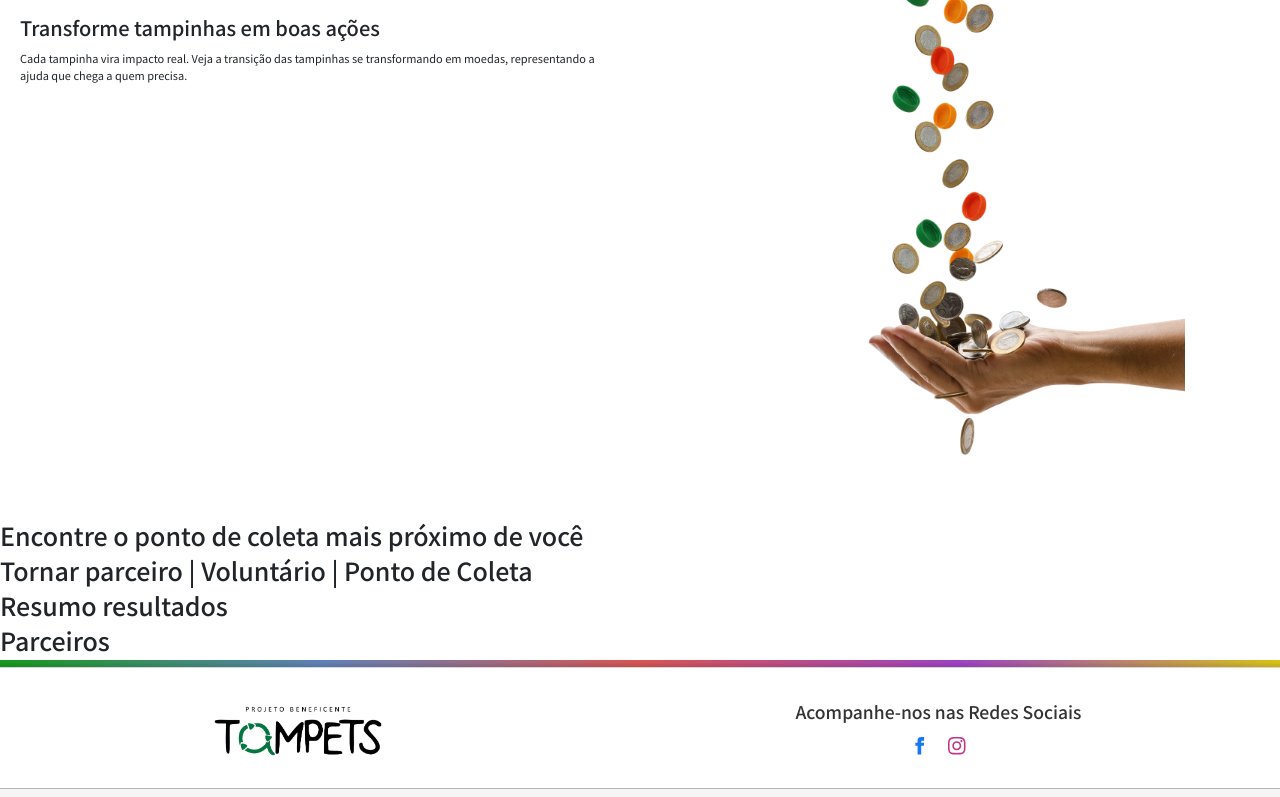
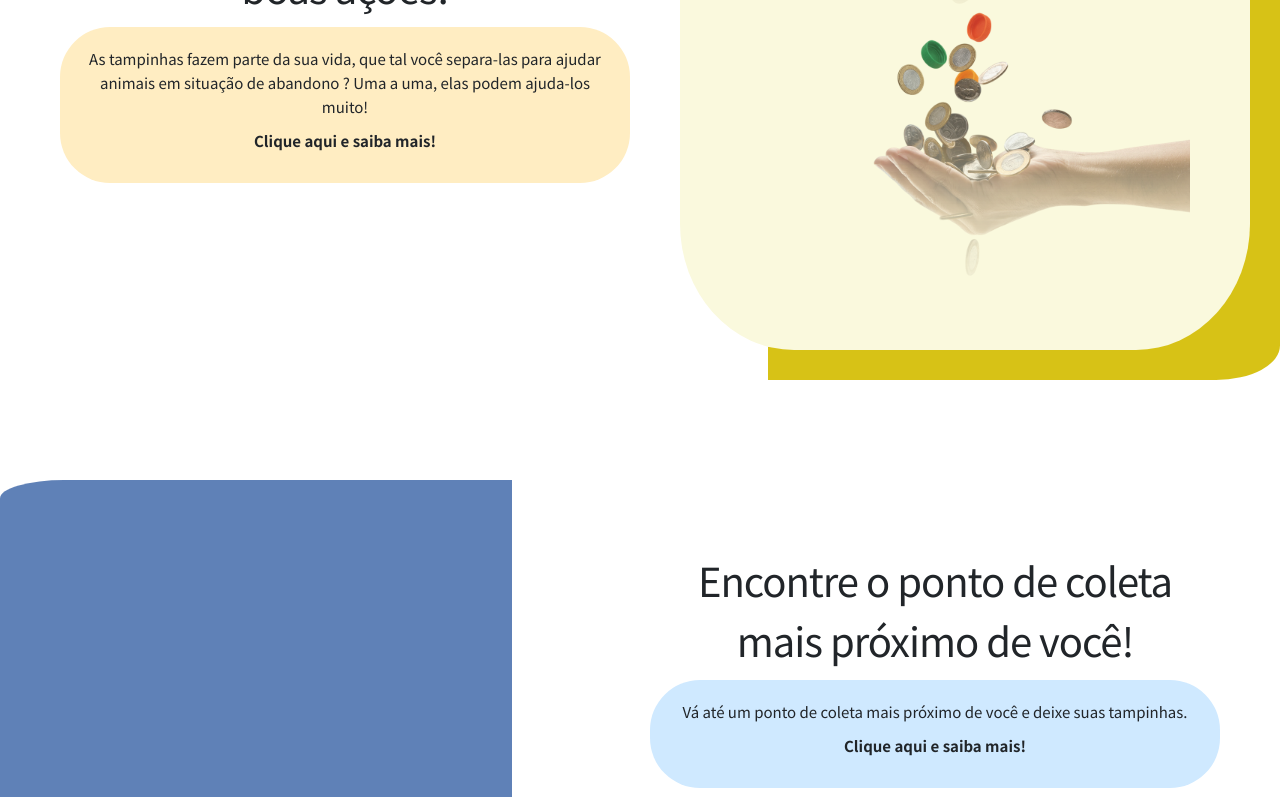
Before and after one commit to DaianeKCamargo/FATEC_ProjetoIntegrador2, a Next.js app: page / in a window 1280 px wide. Shown: the part 960-1757 px from the top of the page. Built offline with nearby package versions, Linux system fonts and the light colour scheme.

Commit message:
FEAT: home/doar
finalizado;

inicio ponto coleta.

```diff
--- a/app/page.tsx
+++ b/app/page.tsx
@@ -2,7 +2,28 @@
 
 import Image from "next/image";
 import styles from '@/styles/home.module.css';
-import { motion } from "framer-motion";
+import { motion, useInView } from "framer-motion";
+import { useRef } from "react";
+
+// Layout dos Titulos das páginas
+function Section({ children }) {
+  const ref = useRef(null);
+  const isInView = useInView(ref, { once: true });
+
+  return (
+    <section ref={ref} className={styles.section}>
+      <span
+        style={{
+          transform: isInView ? "none" : "translateX(-200px)",
+          opacity: isInView ? 1 : 0,
+          transition: "all 0.9s cubic-bezier(0.17, 0.55, 0.55, 1) 0.5s"
+        }}
+      >
+        {children}
+      </span>
+    </section>
+  );
+}
 
 export default function Home() {
   return (
@@ -13,36 +34,37 @@ export default function Home() {
       </div>
 
       <div className={styles.doar}>
-        <div className={styles.left}>
-          <h2>Transforme tampinhas em boas ações</h2>
-          <p>
-            Cada tampinha vira impacto real. Veja a transição das tampinhas se
-            transformando em moedas, representando a ajuda que chega a quem
-            precisa.
-          </p>
+        <div className={styles.texto}>
+          <Section>Transforme tampinhas em boas ações!</Section>
+
+          <motion.div
+            className={styles.box1}
+            whileHover={{ scale: 1.2 }}
+            whileTap={{ scale: 0.9 }}
+            transition={{ type: "spring", stiffness: 400, damping: 17 }}
+          >
+            <a className={styles.paginaDoar} href="/como-doar">
+              <p>
+                As tampinhas fazem parte da sua vida, que tal você separa-las para ajudar animais em situação de abandono ? Uma a uma, elas podem ajuda-los muito!
+              </p>
+              <p><b>Clique aqui e saiba mais!</b></p>
+            </a>
+          </ motion.div>
         </div>
 
-        <div className={styles.right}>
-          <motion.div
-            className="box"
-            initial={{ opacity: 0, scale: 0.5 }}
-            animate={{ opacity: 1, scale: 1 }}
-            transition={{
-              duration: 0.8,
-              delay: 0.5,
-              ease: [0, 0.71, 0.2, 1.01]
-            }}
-          >
+        <div className={styles.imagem1}>
+          <div className={styles.fadeWrapper}>
+
             {/* IMAGEM 1 */}
-            < motion.div
-              className="box"
-              initial={{ opacity: 0, scale: 0.5 }}
-              animate={{ opacity: 1, scale: 1 }}
+            <motion.div
+              className={styles.fadeImage}
+              animate={{ opacity: [0, 1] }}
               transition={{
-                duration: 0.8,
-                delay: 0.5,
-                ease: [0, 0.71, 0.2, 1.01]
-              }}            >
+                duration: 5,
+                repeat: Infinity,
+                ease: "linear"
+              }}
+            >
               <Image
                 src="/doar_tampinhas.png"
                 width={450}
@@ -51,49 +73,53 @@ export default function Home() {
               />
             </motion.div>
 
-            {/* IMAGEM 2 */}
+
+            {/* IMAGEM 2*/}
             <motion.div
-              className="box"
-              initial={{ opacity: 0, scale: 0.5 }}
-              animate={{ opacity: 1, scale: 1 }}
+              className={styles.fadeImageEnd}
+              animate={{ opacity: [1, 0] }}
               transition={{
-                duration: 0.8,
-                delay: 0.5,
-                ease: [0, 0.71, 0.2, 1.01]
+                duration: 5,
+                repeat: Infinity,
+                ease: "linear"
               }}
             >
               <Image
-                src="/tampinhas_coin_caindo.png"
-                width={450}
-                height={450}
-                alt="Tampinhas se transformando em moedas"
-              />
-            </motion.div>
-
-            {/* IMAGEM 3 */}
-            <motion.div
-              className="box"
-              initial={{ opacity: 0, scale: 0.5 }}
-              animate={{ opacity: 1, scale: 1 }}
-              transition={{
-                duration: 0.8,
-                delay: 0.5,
-                ease: [0, 0.71, 0.2, 1.01]
-              }}
-            >
-              <Image
-                src="/coin.png"
+                className={styles.fadeImageEnd}
+                src="/receber_moedinhas.png"
                 width={450}
                 height={450}
                 alt="Mão segurando moedas"
               />
             </motion.div>
-          </motion.div>
+
+          </div>
         </div>
       </div >
 
       <div className={styles.pontocoleta}>
-        <h1> Encontre o ponto de coleta mais próximo de você </h1>
+        <div className={styles.imagem2}>
+
+        </div>
+
+        <div className={styles.texto}>
+          <Section>Encontre o ponto de coleta mais próximo de você! </Section>
+
+          <motion.div
+            className={styles.box2}
+            whileHover={{ scale: 1.2 }}
+            whileTap={{ scale: 0.9 }}
+            transition={{ type: "spring", stiffness: 400, damping: 17 }}
+          >
+            <a className={styles.paginaDoar} href="/como-doar">
+              <p>
+                Vá até um ponto de coleta mais próximo de você e deixe suas tampinhas.
+              </p>
+              <p><b>Clique aqui e saiba mais!</b></p>
+            </a>
+          </ motion.div>
+        </div>
+
       </div>
 
       <div className={styles.participar}>
--- a/styles/home.module.css
+++ b/styles/home.module.css
@@ -13,36 +13,56 @@
     display: flex;
     align-items: center;
     justify-content: space-between;
-    gap: 40px;
-    padding: 60px 20px;
+    padding: 3rem;
+    gap: 2rem;
     width: 100%;
+    margin-top: 10rem;
+    background: linear-gradient(to right,
+            white, 60%,
+            #d7c216 30%);
+    border-radius: 5%;
 }
 
-.left {
+/* TEXTO */
+.texto {
     flex: 1;
+    text-align: center;
+    padding: 3rem;
 }
 
-.left h2 {
-    font-size: 2rem;
-    margin-bottom: 10px;
+.section span {
+    display: block;
+    transform: translateX(-100px);
+    opacity: 0;
+    font-size: 4rem;
+    letter-spacing: -0.1rem;
 }
 
-.left p {
-    font-size: 1.1rem;
+.box1 {
+    border-radius: 50px;
+    background: #ffedc2;
+    cursor: pointer;
+    padding: 2rem;
+}
+
+.texto p {
+    font-size: 1.5rem;
     line-height: 1.6;
 }
 
-.right {
+.paginaDoar {
+    text-decoration: none;
+    color: inherit;
+}
+
+/* IMAGEM */
+.imagem1 {
     flex: 1;
     display: flex;
     justify-content: center;
-}
-
-.transitionWrapper {
-    position: relative;
-    width: 100%;
-    max-width: 450px;
-    height: 450px;
+    background-color: rgb(250, 249, 221);
+    border-radius: 20%;
+    padding-top: 3rem;
 }
 
 .img {
@@ -51,15 +71,108 @@
     left: 0;
 }
 
+.fadeWrapper {
+    position: relative;
+    width: 450px;
+    height: 600px;
+    overflow: hidden;
+}
+
+
+/* Todas imagens sobrepostas */
+.fadeImage {
+    position: absolute;
+    width: 100%;
+    height: 100%;
+    top: -30%;
+}
+
+.fadeImageEnd {
+    position: absolute;
+    width: 100%;
+    height: 100%;
+    top: 8%;
+}
+
+/* Suaviza transição com gradiente vertical */
+.fadeImage img,
+.fadeImageEnd img {
+    width: 100%;
+    height: 100%;
+    object-fit: contain;
+}
+
+/* Fadings verticais super suaves */
+.fadeImage,
+.fadeImageEnd {
+    mask-image: linear-gradient(to bottom,
+            rgba(0, 0, 0, 1) 50%,
+            rgba(0, 0, 0, 0) 90%);
+}
+
+/* PONTO DE COLETA */
+.pontocoleta {
+    display: flex;
+    align-items: center;
+    justify-content: space-between;
+    padding: 3rem;
+    gap: 2rem;
+    width: 100%;
+    margin-top: 10rem;
+    background: linear-gradient(to left,
+            white, 60%,
+            #5f81b7 30%);
+    border-radius: 5%;
+}
+
+        /* TEXTO */
+.box2 {
+    border-radius: 50px;
+    background: #cfe9ff;
+    cursor: pointer;
+    padding: 2rem;
+}
+
+        /* IMAGEM */
+
+.imagem2 {
+    flex: 1;
+    display: flex;
+    justify-content: center;
+    background-color: ##e6f0ff;
+    border-radius: 20%;
+    padding-top: 3rem;
+}
 
 
 @media (max-width: 768px) {
+
+    /* COMO DOAR */
     .doar {
         flex-direction: column;
         text-align: center;
+        background-color: white;
+        margin: 0;
+        padding: 1rem;
     }
 
-    .right {
-        margin-top: 20px;
+    /* TEXTO */
+
+    .texto {
+        padding: 1rem;
+    }
+
+    .section span {
+        margin-bottom: 2rem;
+        font-size: 3rem;
+    }
+
+    .texto p {
+        font-size: 1.2rem;
+    }
+
+    /* IMAGEM */
+    .imagem1 {
+        display: none;
     }
 }
--- a/styles/namidia.module.css
+++ b/styles/namidia.module.css
@@ -23,6 +23,6 @@
 }
 
 .body-news {
-  background-color: rgb(230, 240, 255);
+  background-color: #e6f0ff;
   padding-bottom: 40px;
 }
```
Also changed, not shown: public/receber_moedinhas.png (renamed from public/coin.png).
